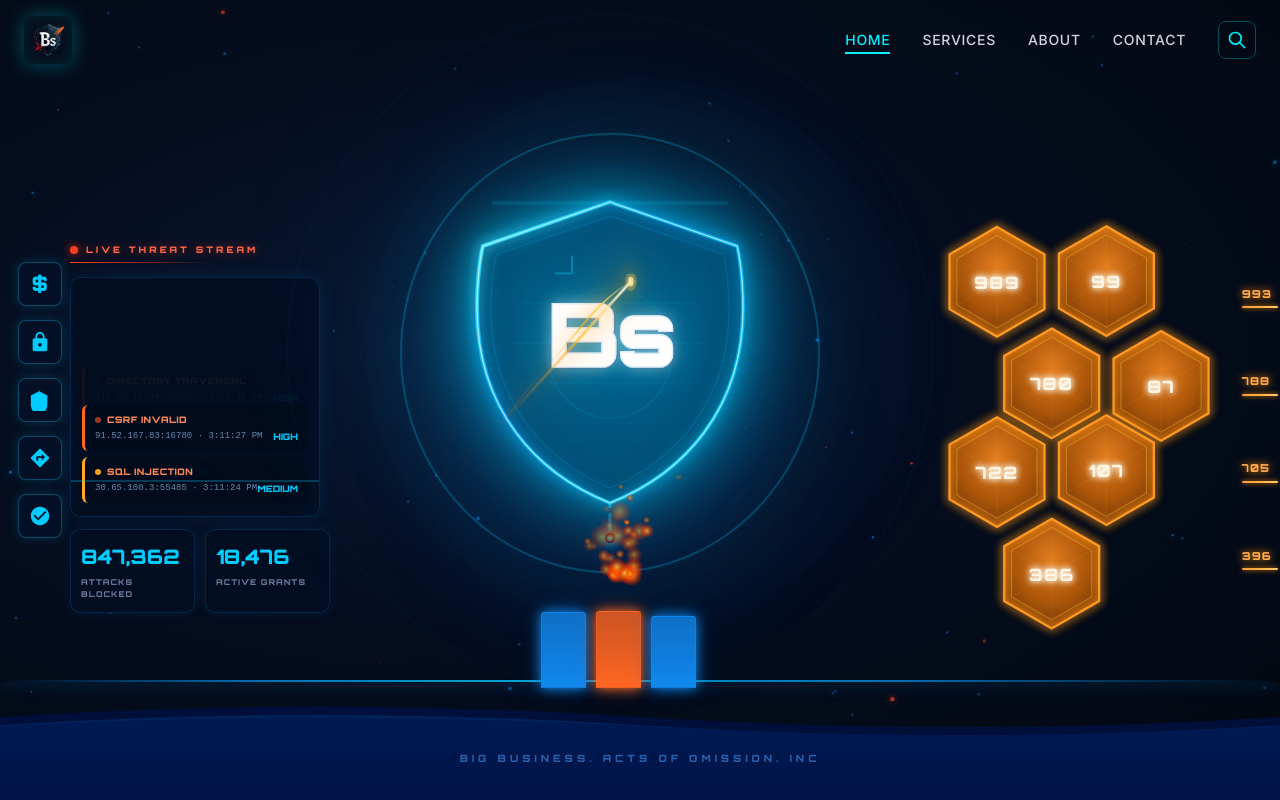
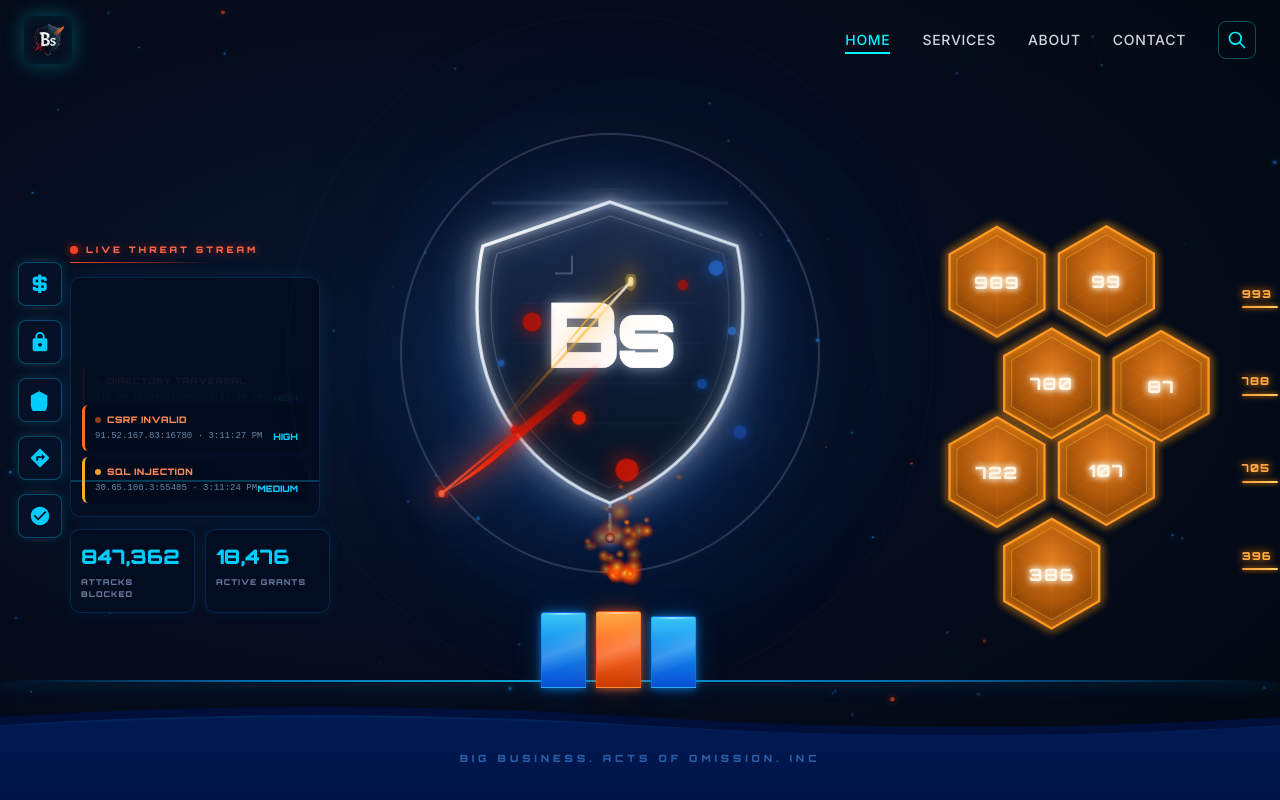
Before and after one commit to versha2709/Bitwise-Security, a Next.js app: page / in a window 1280 px wide. Both pictures are taken after a click on the button 1237 px from the left and 40 px from the top of the page. Built offline with nearby package versions, Linux system fonts and the light colour scheme.

Commit message:
shield update

```diff
--- a/components/homepage/BarChart.tsx
+++ b/components/homepage/BarChart.tsx
@@ -1,24 +1,68 @@
 import homepageData from "@/data/homepage.json";
 
 export default function BarChart({ h }: any) {
-  const cols = ["#1188ee", "#ff6622", "#1188ee"];
+  const bars = [
+    {
+      gradient: "linear-gradient(to top, #0a4fd4, #1188ee, #38c6f7)",
+      glow: "#1188ee",
+      shimmer:
+        "linear-gradient(160deg, transparent 30%, rgba(255,255,255,0.18) 50%, transparent 70%)",
+    },
+    {
+      gradient: "linear-gradient(to top, #c93b00, #ff6622, #ffaa44)",
+      glow: "#ff6622",
+      shimmer:
+        "linear-gradient(160deg, transparent 30%, rgba(255,255,255,0.18) 50%, transparent 70%)",
+    },
+    {
+      gradient: "linear-gradient(to top, #0a4fd4, #1188ee, #38c6f7)",
+      glow: "#1188ee",
+      shimmer:
+        "linear-gradient(160deg, transparent 30%, rgba(255,255,255,0.18) 50%, transparent 70%)",
+    },
+  ];
+
   return (
     <div
       style={{ display: "flex", alignItems: "flex-end", gap: 10, height: 88 }}
     >
-      {cols.map((c, i) => (
+      {bars.map((bar, i) => (
         <div
           key={i}
           style={{
             width: 45,
             height: `${h[i]}%`,
-            background: `linear-gradient(to top, ${c}, ${c}cc)`,
+            position: "relative",
             borderRadius: "3px 3px 0 0",
-            boxShadow: `0 0 12px ${c}, 0 0 22px ${c}55`,
-            border: `1px solid ${c}88`,
+            background: bar.gradient,
+            boxShadow: `0 0 10px ${bar.glow}99, 0 0 28px ${bar.glow}44, 0 2px 6px ${bar.glow}33`,
+            border: `1px solid ${bar.glow}66`,
             transition: "height 0.85s cubic-bezier(0.34,1.56,0.64,1)",
+            overflow: "hidden",
           }}
-        />
+        >
+          {/* Shimmer overlay */}
+          <div
+            style={{
+              position: "absolute",
+              inset: 0,
+              background: bar.shimmer,
+              borderRadius: "inherit",
+            }}
+          />
+          {/* Top highlight edge */}
+          <div
+            style={{
+              position: "absolute",
+              top: 0,
+              left: 0,
+              right: 0,
+              height: 2,
+              background: `linear-gradient(to right, transparent, white, transparent)`,
+              opacity: 0.45,
+            }}
+          />
+        </div>
       ))}
     </div>
   );
--- a/components/homepage/Shield.tsx
+++ b/components/homepage/Shield.tsx
@@ -8,35 +8,35 @@ const CSS = `
 
 @keyframes shieldBreathe {
   0%,100% {
-    filter: drop-shadow(0 0 22px rgba(0,210,255,.85))
-            drop-shadow(0 0 55px rgba(0,180,255,.4))
-            drop-shadow(0 0 90px rgba(0,150,255,.18));
+    filter: drop-shadow(0 0 18px rgba(255,255,255,.25))
+            drop-shadow(0 0 44px rgba(30,80,160,.35))
+            drop-shadow(0 0 80px rgba(10,40,100,.2));
   }
   50% {
-    filter: drop-shadow(0 0 42px rgba(0,230,255,1))
-            drop-shadow(0 0 90px rgba(0,200,255,.65))
-            drop-shadow(0 0 140px rgba(0,160,255,.3));
+    filter: drop-shadow(0 0 28px rgba(255,255,255,.38))
+            drop-shadow(0 0 70px rgba(40,100,200,.45))
+            drop-shadow(0 0 120px rgba(20,60,140,.28));
   }
 }
 @keyframes shieldHover {
   0%,100% {
-    filter: drop-shadow(0 0 55px rgba(0,230,255,1))
-            drop-shadow(0 0 110px rgba(0,210,255,.75))
-            drop-shadow(0 0 180px rgba(0,180,255,.45));
+    filter: drop-shadow(0 0 36px rgba(255,255,255,.55))
+            drop-shadow(0 0 80px rgba(50,120,220,.6))
+            drop-shadow(0 0 160px rgba(30,80,180,.35));
   }
   50% {
-    filter: drop-shadow(0 0 70px rgba(60,240,255,1))
-            drop-shadow(0 0 140px rgba(0,220,255,.85))
-            drop-shadow(0 0 220px rgba(0,190,255,.55));
+    filter: drop-shadow(0 0 52px rgba(255,255,255,.7))
+            drop-shadow(0 0 110px rgba(60,140,240,.75))
+            drop-shadow(0 0 200px rgba(40,100,200,.45));
   }
 }
 @keyframes pulseRing {
-  0%   { transform: scale(.3);  opacity: 1;   border-color: rgba(0,210,255,.9); }
-  100% { transform: scale(1.8); opacity: 0;   border-color: rgba(0,210,255,0); }
+  0%   { transform: scale(.3);  opacity: 1;   border-color: rgba(200,220,255,.7); }
+  100% { transform: scale(1.8); opacity: 0;   border-color: rgba(200,220,255,0); }
 }
 @keyframes pulseRingFast {
-  0%   { transform: scale(.3);  opacity: 1;   border-color: rgba(0,230,255,1); }
-  100% { transform: scale(1.8); opacity: 0;   border-color: rgba(0,230,255,0); }
+  0%   { transform: scale(.3);  opacity: 1;   border-color: rgba(220,235,255,.9); }
+  100% { transform: scale(1.8); opacity: 0;   border-color: rgba(220,235,255,0); }
 }
 @keyframes cometStreak {
   0%   { opacity: 0;   transform: translate(-120px, 80px)  scaleX(.4); }
@@ -44,9 +44,19 @@ const CSS = `
   85%  { opacity: 1; }
   100% { opacity: 0;   transform: translate(110px, -80px) scaleX(1); }
 }
+@keyframes redStreakAnim {
+  0%   { opacity: 0;   transform: translate(80px, -60px) scaleX(.4); }
+  15%  { opacity: 1; }
+  85%  { opacity: 1; }
+  100% { opacity: 0;   transform: translate(-100px, 70px) scaleX(1); }
+}
 @keyframes cometGlow {
   0%,100% { filter: drop-shadow(0 0 6px #ff8800) drop-shadow(0 0 18px rgba(255,100,0,.6)); }
   50%      { filter: drop-shadow(0 0 14px #ffaa00) drop-shadow(0 0 32px rgba(255,140,0,.8)); }
+}
+@keyframes redGlow {
+  0%,100% { filter: drop-shadow(0 0 6px #cc1100) drop-shadow(0 0 16px rgba(200,20,0,.5)); }
+  50%      { filter: drop-shadow(0 0 12px #ff2200) drop-shadow(0 0 28px rgba(220,40,0,.7)); }
 }
 @keyframes arcFlick {
   0%,100% { opacity: 1; }
@@ -58,14 +68,18 @@ const CSS = `
   50%     { opacity: 1;   transform: translateX(-50%) scaleY(1.04); }
 }
 @keyframes dotGlow {
-  0%,100% { box-shadow: 0 0 8px 2px rgba(0,210,255,.6), 0 0 20px 4px rgba(0,180,255,.3); }
-  50%     { box-shadow: 0 0 16px 4px rgba(0,230,255,.9), 0 0 40px 8px rgba(0,200,255,.5); }
+  0%,100% { box-shadow: 0 0 8px 2px rgba(180,200,255,.5), 0 0 20px 4px rgba(100,150,255,.25); }
+  50%     { box-shadow: 0 0 16px 4px rgba(200,220,255,.8), 0 0 40px 8px rgba(120,170,255,.45); }
 }
 @keyframes scanLine {
   0%   { top: -8%; opacity: 0; }
   5%   { opacity: 1; }
   95%  { opacity: .6; }
   100% { top: 108%; opacity: 0; }
+}
+@keyframes splatPulse {
+  0%,100% { opacity: .7; transform: scale(1); }
+  50%     { opacity: 1;  transform: scale(1.15); }
 }
 `;
 
@@ -126,9 +140,9 @@ function ArcSparks({ active }: { active: boolean }) {
             width: 2,
             height: a.h,
             background:
-              "linear-gradient(to bottom, transparent, #00e8ff, rgba(0,230,255,.3), transparent)",
+              "linear-gradient(to bottom, transparent, #c8d8ff, rgba(180,200,255,.3), transparent)",
             borderRadius: 1,
-            boxShadow: "0 0 5px #00cfff, 0 0 10px #00647aff",
+            boxShadow: "0 0 5px #aabbff, 0 0 10px #6688cc",
             opacity: a.op,
             animation: `arcFlick ${a.dur} steps(1) infinite`,
           }}
@@ -137,6 +151,22 @@ function ArcSparks({ active }: { active: boolean }) {
     </div>
   );
 }
+
+/* ── Paint splatter dots matching logo ── */
+const SPLATS = [
+  // Red dots (logo has ~5 red dots)
+  { x: 22, y: 38, r: 9, color: "#cc1100", delay: "0s" },
+  { x: 38, y: 68, r: 6, color: "#dd2200", delay: "0.4s" },
+  { x: 72, y: 28, r: 5, color: "#bb0f00", delay: "0.8s" },
+  { x: 52, y: 82, r: 11, color: "#ee1500", delay: "0.2s" },
+  { x: 18, y: 72, r: 4, color: "#cc1100", delay: "1.1s" },
+  // Blue/teal dots (logo has scattered blue dots)
+  { x: 82, y: 22, r: 7, color: "#2266cc", delay: "0.6s" },
+  { x: 78, y: 58, r: 5, color: "#1155bb", delay: "1.0s" },
+  { x: 88, y: 42, r: 4, color: "#3377dd", delay: "0.3s" },
+  { x: 90, y: 72, r: 6, color: "#1a4499", delay: "0.9s" },
+  { x: 14, y: 52, r: 3, color: "#2255aa", delay: "0.7s" },
+];
 
 export default function Shield() {
   injectStyles();
@@ -192,13 +222,12 @@ export default function Shield() {
         display: "flex",
         alignItems: "center",
         justifyContent: "center",
-        /* ← cursor visible — use default arrow, NOT none */
         cursor: "default",
         transform: `translate(${offset.x}px, ${offset.y}px) scale(${scale})`,
         zIndex: 12,
       }}
     >
-      {/* Pulse rings */}
+      {/* Pulse rings — now silver/white tinted to match logo */}
       {[0, 0.95, 1.9].map((delay, i) => (
         <div
           key={i}
@@ -206,7 +235,7 @@ export default function Shield() {
             position: "absolute",
             inset: -28,
             borderRadius: "50%",
-            border: "2px solid rgba(0,210,255,0)",
+            border: "2px solid rgba(200,220,255,0)",
             animation: `${ringAnim} ${ringDur} ease-out ${delay}s infinite`,
             pointerEvents: "none",
           }}
@@ -226,7 +255,7 @@ export default function Shield() {
           transition: "transform .35s cubic-bezier(.23,1,.32,1)",
         }}
       >
-        {/* Scanline sweep inside shield */}
+        {/* Scanline sweep */}
         <div
           style={{
             position: "absolute",
@@ -234,7 +263,7 @@ export default function Shield() {
             right: "12%",
             height: "6px",
             background:
-              "linear-gradient(to bottom, transparent, rgba(0,220,255,.18), transparent)",
+              "linear-gradient(to bottom, transparent, rgba(180,210,255,.14), transparent)",
             animation: "scanLine 4s linear infinite",
             pointerEvents: "none",
             zIndex: 4,
@@ -243,6 +272,28 @@ export default function Shield() {
 
         {/* Arc sparks on hover */}
         <ArcSparks active={hovered} />
+
+        {/* ── Paint splatter dots — positioned around shield like the logo ── */}
+        {SPLATS.map((s, i) => (
+          <div
+            key={i}
+            style={{
+              position: "absolute",
+              left: `${s.x}%`,
+              top: `${s.y}%`,
+              width: s.r * 2,
+              height: s.r * 2,
+              borderRadius: "50%",
+              background: s.color,
+              boxShadow: `0 0 ${s.r * 2}px ${s.color}`,
+              animation: `splatPulse ${2 + i * 0.3}s ease-in-out infinite`,
+              animationDelay: s.delay,
+              pointerEvents: "none",
+              zIndex: 7,
+              transform: "translate(-50%, -50%)",
+            }}
+          />
+        ))}
 
         {/* ── SHIELD SVG ── */}
         <svg
@@ -253,20 +304,26 @@ export default function Shield() {
           style={{ position: "absolute", inset: 0 }}
         >
           <defs>
-            {/* Main border gradient */}
+            {/* Deep navy fill — matches logo shield body */}
+            <linearGradient id="sg2" x1=".5" y1="0" x2=".5" y2="1">
+              <stop offset="0%" stopColor="#1a2d4e" stopOpacity=".96" />
+              <stop offset="50%" stopColor="#0d1e38" stopOpacity=".98" />
+              <stop offset="100%" stopColor="#07111f" stopOpacity="1" />
+            </linearGradient>
+            {/* White/silver border gradient — matches logo's shield outline */}
             <linearGradient id="sg1" x1="0" y1="0" x2="1" y2="1">
-              <stop offset="0%" stopColor="#40f0ff" stopOpacity=".98" />
-              <stop offset="40%" stopColor="#00aaff" stopOpacity=".85" />
-              <stop offset="100%" stopColor="#00e0ff" stopOpacity=".7" />
+              <stop offset="0%" stopColor="#ffffff" stopOpacity=".95" />
+              <stop offset="40%" stopColor="#c8d8ee" stopOpacity=".8" />
+              <stop offset="100%" stopColor="#e0ecff" stopOpacity=".7" />
             </linearGradient>
-            {/* Fill gradient */}
-            <linearGradient id="sg2" x1=".5" y1="0" x2=".5" y2="1">
-              <stop offset="0%" stopColor="#002850" stopOpacity=".55" />
-              <stop offset="100%" stopColor="#001030" stopOpacity=".35" />
+            {/* Subtle inner edge */}
+            <linearGradient id="sg3" x1="0" y1="0" x2="1" y2="1">
+              <stop offset="0%" stopColor="#ffffff" stopOpacity=".22" />
+              <stop offset="100%" stopColor="#8aaad0" stopOpacity=".08" />
             </linearGradient>
-            {/* Glow filter for border */}
+            {/* Glow filter — white/silver toned */}
             <filter id="sfGlow" x="-25%" y="-25%" width="150%" height="150%">
-              <feGaussianBlur stdDeviation="6" result="b1" />
+              <feGaussianBlur stdDeviation="5" result="b1" />
               <feGaussianBlur
                 stdDeviation="12"
                 result="b2"
@@ -278,7 +335,6 @@ export default function Shield() {
                 <feMergeNode in="SourceGraphic" />
               </feMerge>
             </filter>
-            {/* Inner glow */}
             <filter id="sfInner" x="-10%" y="-10%" width="120%" height="120%">
               <feGaussianBlur stdDeviation="3" result="b" />
               <feMerge>
@@ -288,73 +344,42 @@ export default function Shield() {
             </filter>
           </defs>
 
-          {/*
-            Shield shape from video:
-            - Wide top (~290px across at shoulders)
-            - Slight concave indentation at top center
-            - Sides curve outward then taper to bottom point
-            - Proportions roughly 310w × 310h before stem
-          */}
-          {/* ── shield path: wide squat shape matching video ── */}
+          {/* Shield fill — deep navy */}
           <path
-            d="M155 14
-               L28 58
-               C28 58 22 80 22 120
-               C22 220 80 285 155 315
-               C230 285 288 220 288 120
-               C288 80 282 58 282 58
-               Z"
+            d="M155 14 L28 58 C28 58 22 80 22 120 C22 220 80 285 155 315 C230 285 288 220 288 120 C288 80 282 58 282 58 Z"
             fill="url(#sg2)"
           />
-          {/* Outer glowing border */}
+          {/* Outer white/silver glowing border */}
           <path
-            d="M155 14
-               L28 58
-               C28 58 22 80 22 120
-               C22 220 80 285 155 315
-               C230 285 288 220 288 120
-               C288 80 282 58 282 58
-               Z"
+            d="M155 14 L28 58 C28 58 22 80 22 120 C22 220 80 285 155 315 C230 285 288 220 288 120 C288 80 282 58 282 58 Z"
             fill="none"
             stroke="url(#sg1)"
-            strokeWidth="4"
+            strokeWidth="3.5"
             filter="url(#sfGlow)"
           />
-          {/* Sharp bright inner edge */}
+          {/* Bright sharp inner edge — logo has a white highlight ring */}
           <path
-            d="M155 14
-               L28 58
-               C28 58 22 80 22 120
-               C22 220 80 285 155 315
-               C230 285 288 220 288 120
-               C288 80 282 58 282 58
-               Z"
+            d="M155 14 L28 58 C28 58 22 80 22 120 C22 220 80 285 155 315 C230 285 288 220 288 120 C288 80 282 58 282 58 Z"
             fill="none"
-            stroke="rgba(180,245,255,.8)"
-            strokeWidth="1.5"
+            stroke="rgba(255,255,255,.65)"
+            strokeWidth="1.2"
           />
-          {/* Inner offset shape */}
+          {/* Inner offset ring */}
           <path
-            d="M155 28
-               L42 66
-               C42 66 36 85 36 122
-               C36 212 88 272 155 300
-               C222 272 274 212 274 122
-               C274 85 268 66 268 66
-               Z"
+            d="M155 28 L42 66 C42 66 36 85 36 122 C36 212 88 272 155 300 C222 272 274 212 274 122 C274 85 268 66 268 66 Z"
             fill="none"
-            stroke="rgba(0,190,255,.18)"
+            stroke="url(#sg3)"
             strokeWidth="1.2"
             filter="url(#sfInner)"
           />
 
-          {/* Horizontal circuit lines inside */}
+          {/* Subtle interior circuit lines — very faint */}
           <line
             x1="68"
             y1="115"
             x2="242"
             y2="115"
-            stroke="rgba(0,190,255,.12)"
+            stroke="rgba(140,170,220,.08)"
             strokeWidth="1"
           />
           <line
@@ -362,7 +387,7 @@ export default function Shield() {
             y1="155"
             x2="252"
             y2="155"
-            stroke="rgba(0,190,255,.10)"
+            stroke="rgba(140,170,220,.06)"
             strokeWidth="1"
           />
           <line
@@ -370,7 +395,7 @@ export default function Shield() {
             y1="195"
             x2="244"
             y2="195"
-            stroke="rgba(0,190,255,.08)"
+            stroke="rgba(140,170,220,.05)"
             strokeWidth="1"
           />
           <line
@@ -378,39 +403,38 @@ export default function Shield() {
             y1="235"
             x2="228"
             y2="235"
-            stroke="rgba(0,190,255,.06)"
+            stroke="rgba(140,170,220,.04)"
             strokeWidth="1"
           />
 
-          {/* Top-left corner bracket */}
+          {/* Corner brackets */}
           <path
             d="M38 65 L38 82 L55 82"
             fill="none"
-            stroke="rgba(0,210,255,.4)"
+            stroke="rgba(200,220,255,.3)"
             strokeWidth="1.8"
             style={{ animation: "stemPulse 2.2s ease-in-out infinite" }}
           />
-          {/* Top-right corner bracket */}
           <path
             d="M272 65 L272 82 L255 82"
             fill="none"
-            stroke="rgba(0,210,255,.4)"
+            stroke="rgba(200,220,255,.3)"
             strokeWidth="1.8"
             style={{ animation: "stemPulse 2.2s ease-in-out infinite .7s" }}
           />
 
-          {/* Bottom stem */}
+          {/* Bottom tip line */}
           <line
             x1="155"
             y1="315"
             x2="155"
             y2="320"
-            stroke="rgba(0,210,255,.6)"
+            stroke="rgba(200,220,255,.5)"
             strokeWidth="3"
           />
         </svg>
 
-        {/* ── Bs text — large, stone/concrete look ── */}
+        {/* ── Bs text — solid white like the logo ── */}
         <div
           style={{
             position: "absolute",
@@ -426,38 +450,37 @@ export default function Shield() {
             pointerEvents: "none",
             zIndex: 5,
             lineHeight: 1,
-            /* Cracked stone/concrete effect via multi-layer text-shadow */
-            WebkitTextStroke: "1.5px rgba(220,240,255,.9)",
+            /* White/off-white solid fill like logo */
+            WebkitTextStroke: "2px rgba(255,255,255,.9)",
             textShadow: hovered
               ? `
                 0 0 0px #fff,
-              2px 2px 0px rgba(100,140,180,.35),
-              0 0 30px rgba(255,255,255,.8),
-              0 0 60px rgba(0,220,255,.55),
-              0 0 100px rgba(0,190,255,.3)
+                2px 2px 0px rgba(80,100,140,.4),
+                0 0 24px rgba(255,255,255,.9),
+                0 0 50px rgba(180,210,255,.5)
               `
               : `
                 0 0 0px #fff,
-              2px 2px 0px rgba(80,110,150,.4),
-              0 0 16px rgba(255,255,255,.5),
-              0 0 40px rgba(0,200,255,.25)
+                2px 2px 0px rgba(60,80,120,.45),
+                0 0 14px rgba(255,255,255,.55),
+                0 0 32px rgba(160,190,240,.25)
               `,
             transition: "text-shadow .35s",
-            /* Cracked stone fill using gradient */
+            /* Concrete/stone gradient matching logo's Bs */
             background: `
               linear-gradient(
-              160deg,
-              #e8eef5 0%,
-              #c8d8e8 18%,
-              #f0f5fa 25%,
-              #a8b8cc 32%,
-              #dde8f0 40%,
-              #b8c8d8 52%,
-              #eef2f8 60%,
-              #ccd8e4 72%,
-              #f2f5fa 82%,
-              #b0c0d4 90%,
-              #e0e8f2 100%
+                150deg,
+                #f0f4fa 0%,
+                #d8e4f0 15%,
+                #ffffff 24%,
+                #c0d0e4 33%,
+                #eaf0f8 42%,
+                #b8cce0 54%,
+                #f4f8fc 62%,
+                #ccdaec 74%,
+                #ffffff 83%,
+                #b0c4d8 91%,
+                #e8f0fa 100%
               )
             `,
             WebkitBackgroundClip: "text",
@@ -467,8 +490,7 @@ export default function Shield() {
           Bs
         </div>
 
-        {/* ── Comet / streak across shield ── */}
-        {/* This is the diagonal orange streak going lower-left → upper-right */}
+        {/* ── Orange comet streak — top-right direction, matches logo ── */}
         <div
           style={{
             position: "absolute",
@@ -504,13 +526,11 @@ export default function Shield() {
                 <stop offset="100%" stopColor="#ffffff" stopOpacity=".9" />
               </linearGradient>
             </defs>
-            {/* Tail — wide feathered */}
             <path
               d="M10 165 C50 130, 100 100, 160 55 C180 40, 210 20, 248 8
                  C230 14, 195 32, 170 50 C120 85, 68 118, 30 152 Z"
               fill="url(#cometGrad)"
             />
-            {/* Core bright streak */}
             <line
               x1="30"
               y1="152"
@@ -520,9 +540,64 @@ export default function Shield() {
               strokeWidth="3.5"
               strokeLinecap="round"
             />
-            {/* Bright tip */}
             <circle cx="248" cy="8" r="5" fill="#fff8e0" opacity=".85" />
             <circle cx="248" cy="8" r="10" fill="#ffcc44" opacity=".35" />
+          </svg>
+        </div>
+
+        {/* ── Red streak — bottom-left direction, matches logo's red brush ── */}
+        <div
+          style={{
+            position: "absolute",
+            top: "38%",
+            left: "5%",
+            width: "70%",
+            height: "44%",
+            pointerEvents: "none",
+            zIndex: 6,
+            animation: "redStreakAnim 4.2s ease-in-out infinite 1.4s",
+          }}
+        >
+          <svg
+            width="100%"
+            height="100%"
+            viewBox="0 0 220 160"
+            fill="none"
+            style={{ animation: "redGlow 2s ease-in-out infinite alternate" }}
+          >
+            <defs>
+              <linearGradient id="redGrad" x1="1" y1="0" x2="0" y2="1">
+                <stop offset="0%" stopColor="#cc0000" stopOpacity="0" />
+                <stop offset="35%" stopColor="#dd1100" stopOpacity=".55" />
+                <stop offset="70%" stopColor="#ff2200" stopOpacity=".85" />
+                <stop offset="88%" stopColor="#ff4422" stopOpacity="1" />
+                <stop offset="100%" stopColor="#ff7755" stopOpacity=".5" />
+              </linearGradient>
+              <linearGradient id="redCore" x1="1" y1="0" x2="0" y2="1">
+                <stop offset="0%" stopColor="#aa0000" stopOpacity="0" />
+                <stop offset="60%" stopColor="#ee2200" stopOpacity=".7" />
+                <stop offset="100%" stopColor="#ff6644" stopOpacity=".9" />
+              </linearGradient>
+            </defs>
+            {/* Wide feathered tail */}
+            <path
+              d="M210 10 C170 40, 120 75, 70 115 C50 130, 24 148, 8 155
+                 C26 148, 56 132, 76 118 C128 80, 175 48, 214 18 Z"
+              fill="url(#redGrad)"
+            />
+            {/* Bright core streak */}
+            <line
+              x1="210"
+              y1="10"
+              x2="8"
+              y2="155"
+              stroke="url(#redCore)"
+              strokeWidth="3"
+              strokeLinecap="round"
+            />
+            {/* Bright tip */}
+            <circle cx="8" cy="155" r="4" fill="#ff8866" opacity=".8" />
+            <circle cx="8" cy="155" r="9" fill="#ff3300" opacity=".3" />
           </svg>
         </div>
       </div>
@@ -538,7 +613,7 @@ export default function Shield() {
           width: 3,
           height: 28,
           background:
-            "linear-gradient(to bottom, rgba(0,210,255,.7), rgba(0,180,255,.15))",
+            "linear-gradient(to bottom, rgba(200,220,255,.6), rgba(160,190,255,.1))",
           animation: "stemPulse 3s ease-in-out infinite",
           pointerEvents: "none",
           zIndex: 3,
@@ -555,7 +630,7 @@ export default function Shield() {
           height: 10,
           borderRadius: "50%",
           background:
-            "radial-gradient(circle, #00f0ff 0%, #091830 60%, transparent 100%)",
+            "radial-gradient(circle, #ccddff 0%, #091830 60%, transparent 100%)",
           animation: "dotGlow 2.8s ease-in-out infinite",
           pointerEvents: "none",
           zIndex: 3,
```
Lines whose indentation alone changed are shown as unchanged.
